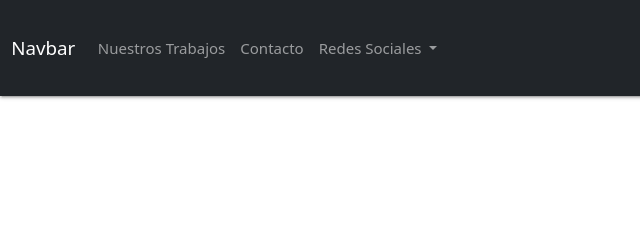
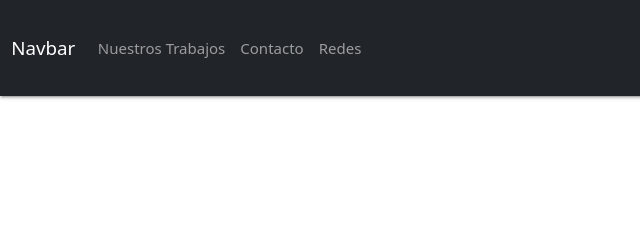
Before and after one commit to tonyRetana/radio.github.io, a plain HTML site: page index.html in a window 1280 px wide. Shown: the top 240 px of the page, 0-640 px from the left. Drawn offline with nearby package versions, Linux system fonts and the light colour scheme.

Commit message:
Update index.html

```diff
--- a/index.html
+++ b/index.html
@@ -14,14 +14,12 @@
 
     <!-- Compiled and minified JavaScript -->
     <script src="https://cdnjs.cloudflare.com/ajax/libs/materialize/1.0.0/js/materialize.min.js"></script>
-
-
     <link rel="stylesheet" href="css/index.css">
 </head>
 <body>
     <header></header>
     <nav class="navbar navbar-expand-lg navbar-dark bg-dark">
-      <div class="container-fluid">
+      <div class="container-fluid bg-dark">
         <a class="navbar-brand" href="#">Navbar</a>
         <button class="navbar-toggler" type="button" data-bs-toggle="collapse" data-bs-target="#navbarSupportedContent" aria-controls="navbarSupportedContent" aria-expanded="false" aria-label="Toggle navigation">
           <span class="navbar-toggler-icon"></span>
@@ -34,16 +32,11 @@
             <li class="nav-item">
               <a class="nav-link" href="#">Contacto</a>
             </li>
-            <li class="nav-item dropdown">
-              <a class="nav-link dropdown-toggle" href="#" id="navbarDropdown" role="button" data-bs-toggle="dropdown" aria-expanded="false">
-                Redes Sociales
-              </a>
-              <ul class="dropdown-menu" aria-labelledby="navbarDropdown">
-                <li><a class="dropdown-item" href="#"><i class="fa-brands fa-instagram"></i> Instagram</a></li>
-                <li><a class="dropdown-item" href="#"><i class="fa-brands fa-tiktok"></i> Tiktok</a></li>
-                <li><a class="dropdown-item" href="#"><i class="fa-brands fa-facebook"></i> Facebook</a></li>
-              </ul>
+            <li class="nav-item">
+              <a class="nav-link" href="#">Redes</a>
             </li>
+            </li>
+
           </ul>
         </div>
       </div>
```
